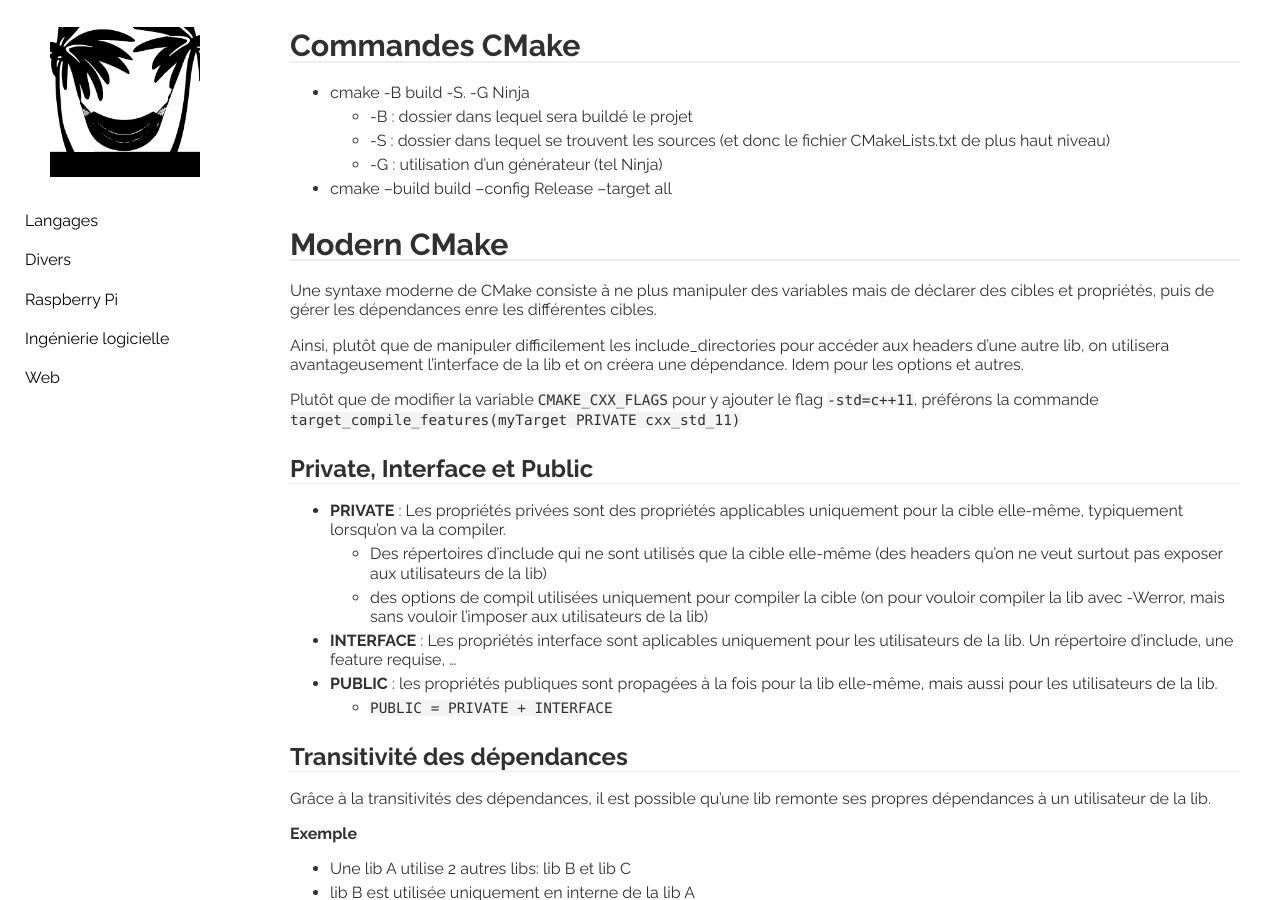
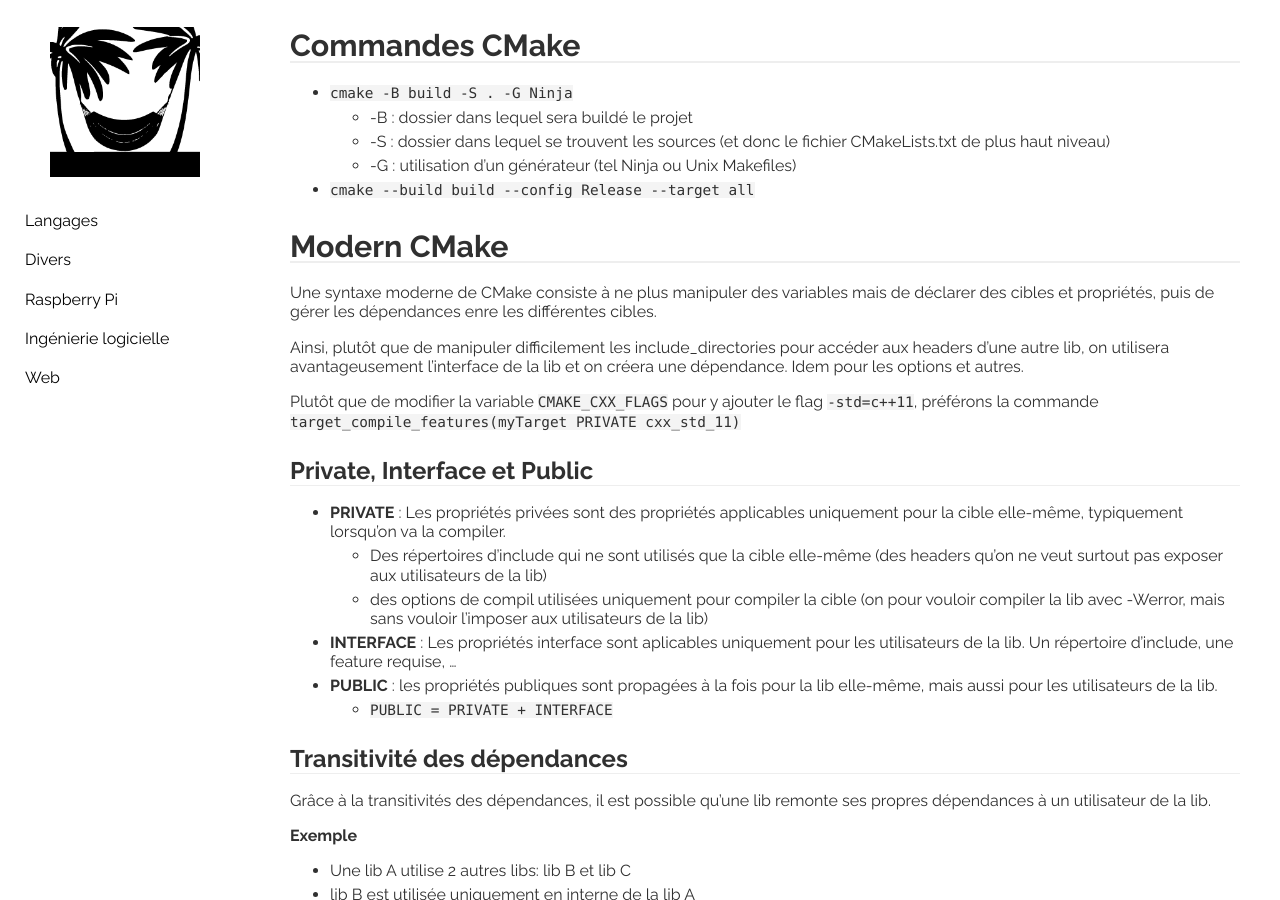
Before and after one commit to behej/lazyjekyll, a Jekyll site: the page built from _sweng/cmake.md, in a window 1280 px wide and 900 px high. Built offline with Jekyll 4.4.1, drawn with Linux system fonts in a browser that asks for light colours.

Commit message:
cmake: fix typos

```diff
--- a/_sweng/cmake.md
+++ b/_sweng/cmake.md
@@ -4,11 +4,11 @@ layout: default
 icon: cmake.png
 ---
 # Commandes CMake
-* cmake -B build -S. -G Ninja
+* `cmake -B build -S . -G Ninja`
   * -B : dossier dans lequel sera buildé le projet
   * -S : dossier dans lequel se trouvent les sources (et donc le fichier CMakeLists.txt de plus haut niveau)
-  * -G : utilisation d'un générateur (tel Ninja)
-* cmake --build build --config Release --target all
+  * -G : utilisation d'un générateur (tel Ninja ou Unix Makefiles)
+* `cmake --build build --config Release --target all`
 
 # Modern CMake
 Une syntaxe moderne de CMake consiste à ne plus manipuler des variables mais de déclarer des cibles et propriétés, puis de gérer les dépendances enre les différentes cibles.
```
